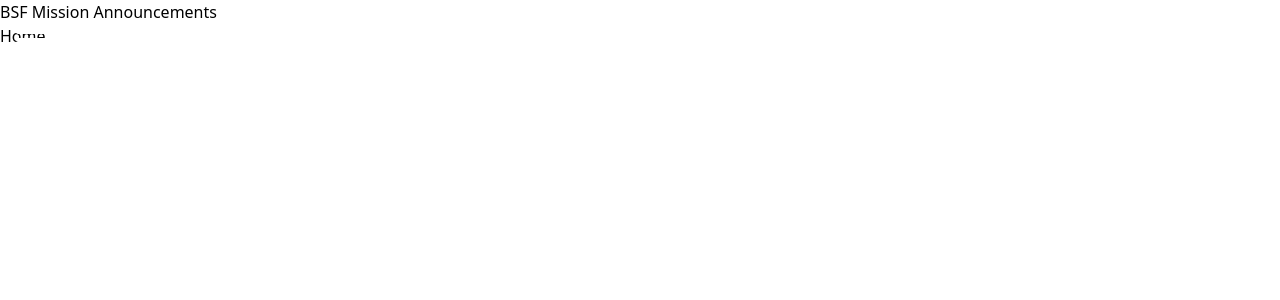
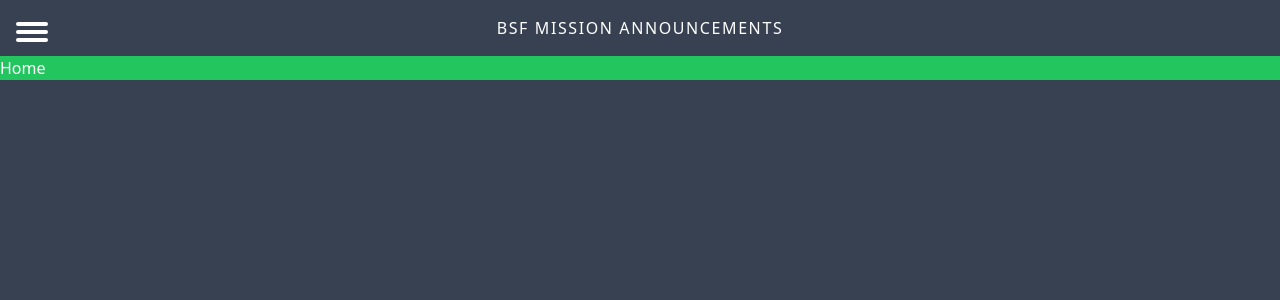
Before and after one commit to AmauryDecru/portfolio-app-vue-sanity, a Vue app in the folder vue_news_client/: page / in a window 1280 px wide. Shown: the top 300 px of the page. Built offline with nearby package versions, Linux system fonts and the light colour scheme.

Commit message:
Add side menu

```diff
--- /dev/null
+++ b/vue_news_client/postcss.config.js
@@ -0,0 +1,6 @@
+module.exports = {
+  plugins: {
+    tailwindcss: {},
+    autoprefixer: {},
+  },
+}
--- a/vue_news_client/src/App.vue
+++ b/vue_news_client/src/App.vue
@@ -1,14 +1,17 @@
 <template>
   <div class="bg-gray-700 min-h-screen text-white">
     <Navbar/>
+    <DropdownMenu/>
     <router-view/>
   </div>
 </template>
 
 <script>
 import Navbar from './components/Navbar.vue'
+import DropdownMenu from "@/components/DropdownMenu";
 export default {
   components: {
+    DropdownMenu,
     Navbar
   }
 }
--- /dev/null
+++ b/vue_news_client/src/components/DropdownMenu.vue
@@ -0,0 +1,25 @@
+<template>
+  <aside :class="`fixed top-0 left-0 min-h-screen pt-16 z-40 w-full max-w-xs transform duration-300 bg-gray-800
+  ${menu_is_active ? 'translate-x-0' : '-translate-x-full'}`">
+    <div class="p-4">
+      <h2 class="text-gray-500 text-sm font-bold uppercase mb-2">
+        Menu
+      </h2>
+    </div>
+  </aside>
+</template>
+
+<script>
+import {useStore} from "vuex";
+import {computed} from "vue";
+
+export default {
+  setup() {
+    const store = useStore()
+
+    return {
+      menu_is_active: computed(() => store.state.menu_is_active)
+    }
+  }
+}
+</script>
--- a/vue_news_client/src/components/Navbar.vue
+++ b/vue_news_client/src/components/Navbar.vue
@@ -85,4 +85,18 @@ export default {
 .hamburger span:after{
   top: 8px;
 }
+
+.menu-toggle.is-active .hamburger > span{
+  transform: rotate(45deg);
+}
+
+.menu-toggle.is-active .hamburger > span:before{
+  top: 0;
+  transform: rotate(0deg);
+}
+
+.menu-toggle.is-active .hamburger > span:after{
+  top: 0;
+  transform: rotate(90deg);
+}
 </style>
--- /dev/null
+++ b/vue_news_client/tailwind.config.js
@@ -0,0 +1,10 @@
+module.exports = {
+  content: [
+      "./public/index.html",
+      "./src/**/*.{vue,html,js,jsx,tsx}"
+  ],
+  theme: {
+    extend: {},
+  },
+  plugins: [],
+}
```
Also changed, not shown: vue_news_client/src/components/MenuItem.vue (added).
